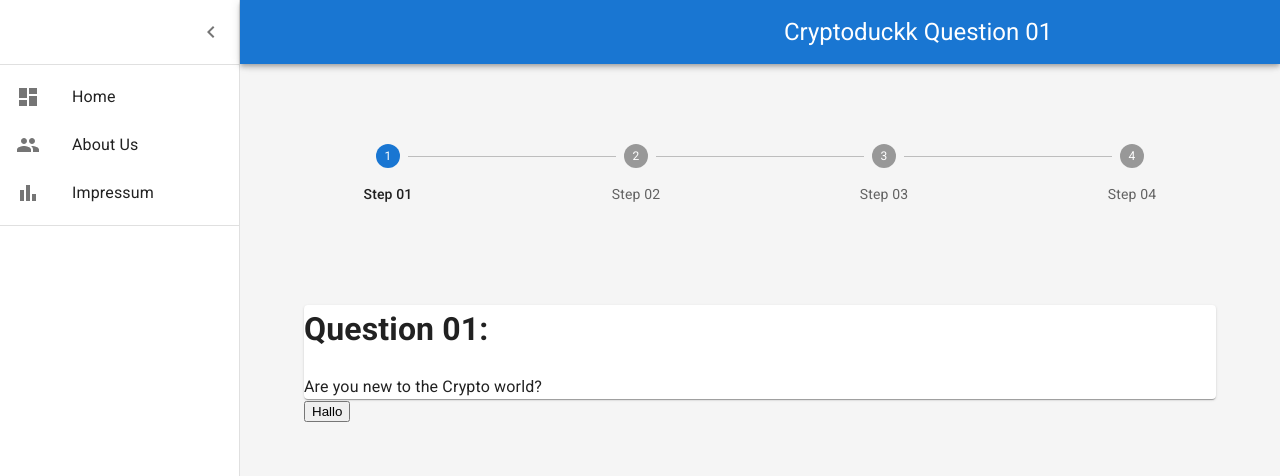
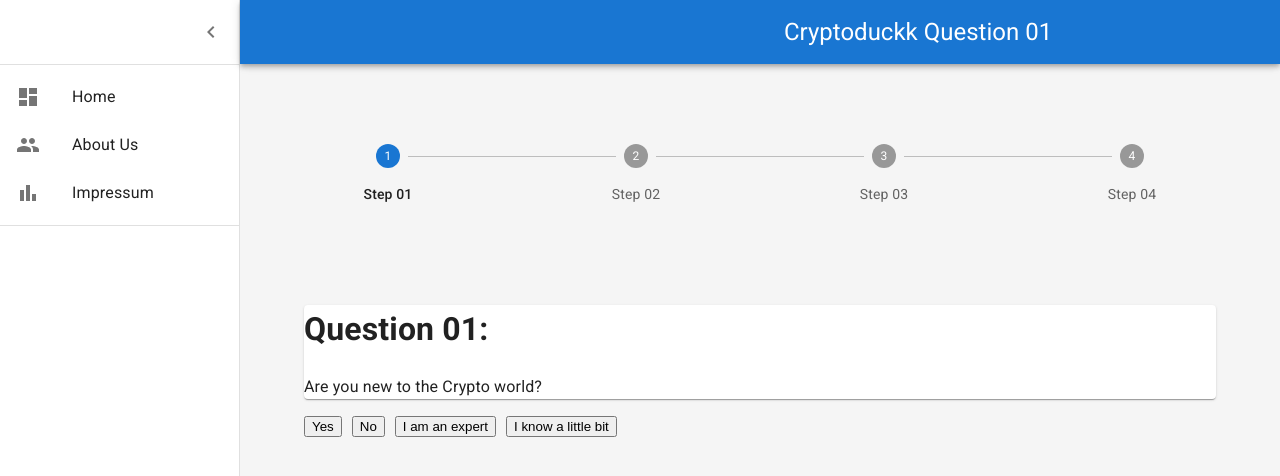
Before and after one commit to LennartBecke/AwesomeProject, a React (Create React App) app in the folder cryptoduck/dashboard/: page / in a window 1280 px wide. Shown: the top 476 px of the page. Built offline with nearby package versions, Linux system fonts and the light colour scheme.

Commit message:
mehr Antwort Buttons

```diff
--- a/cryptoduck/dashboard/src/components/Question_01.tsx
+++ b/cryptoduck/dashboard/src/components/Question_01.tsx
@@ -29,6 +29,8 @@ import StepLabel from '@mui/material/StepLabel';
 
 import Button from '@mui/material/Button';
 import Stack from '@mui/material/Stack';
+
+import { spacing } from '@mui/system';
 
 
 function Copyright(props: any) {
@@ -198,9 +200,24 @@ function DashboardContent() {
                         <h1>Question 01:</h1>
                         Are you new to the Crypto world?
                     </Paper>
+                    <div style={{marginTop: "15px"}}>
                     <button>
-                      Hallo
+                      Yes
                     </button>
+
+                    <button style={{marginLeft: "10px"}}>
+                      No
+                    </button>
+
+                    <button style={{marginLeft: "10px"}}>
+                      I am an expert
+                    </button>
+
+                    <button style={{marginLeft: "10px"}}>
+                      I know a little bit
+                    </button>
+
+                    </div>
             </Grid>
           </span>
 
```
